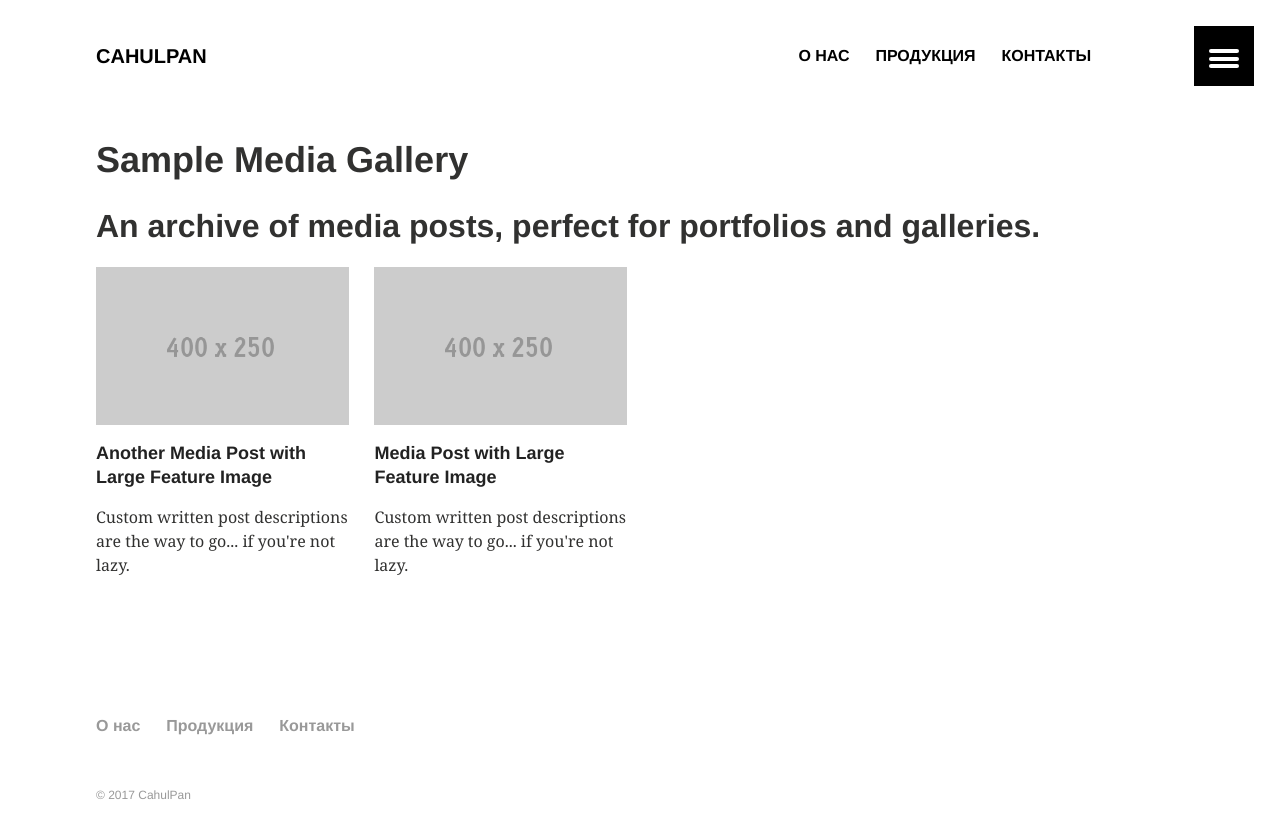
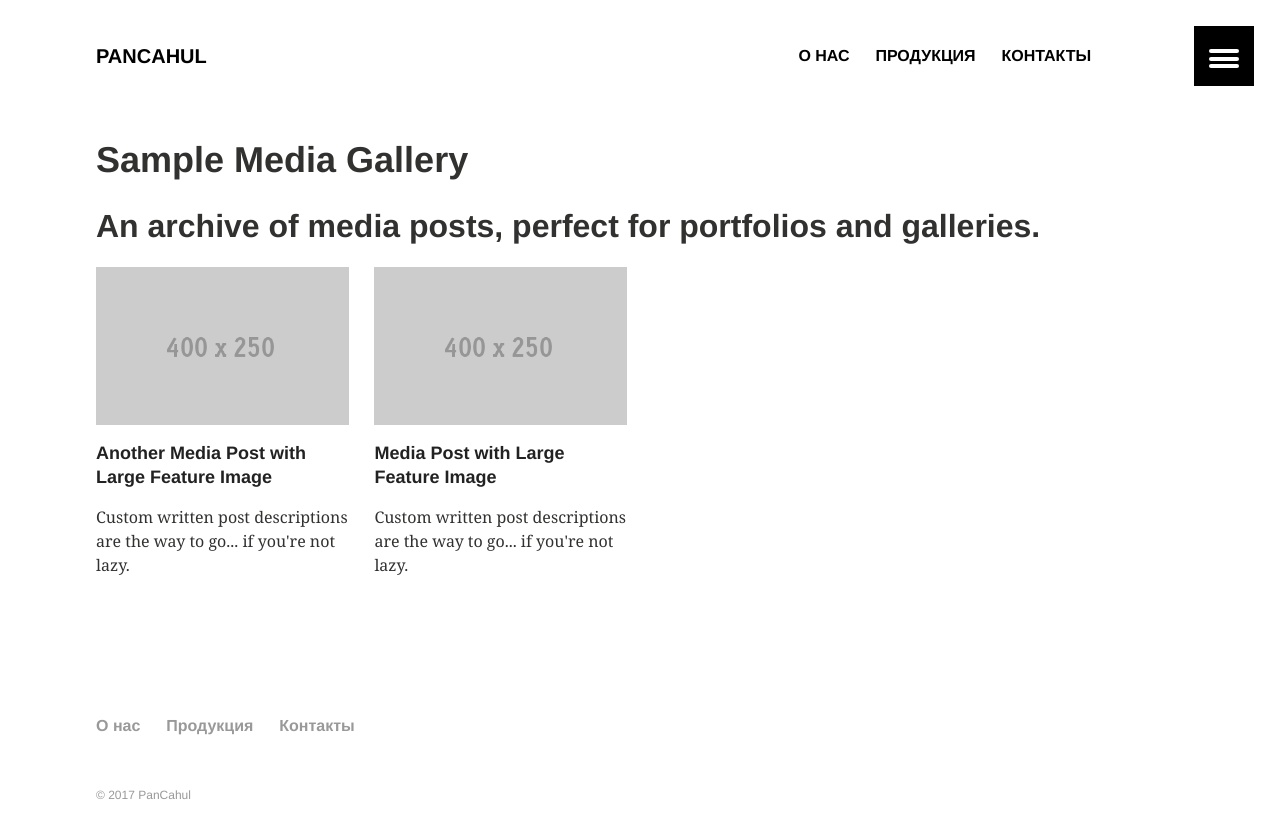
Before and after one commit to lxMBIT/cahulpan, a Jekyll site: the page built from media/index.md, in a window 1280 px wide. Shown: the top 838 px of the page. Built offline with Jekyll 4.4.1, drawn with Linux system fonts in a browser that asks for light colours.

Commit message:
Update _config.yml

```diff
--- a/_config.yml
+++ b/_config.yml
@@ -1,8 +1,8 @@
 # Site wide configuration
 
-title: CahulPan
+title: PanCahul
 baseurl: "/" # the subpath of your site, e.g. /blog
-description: "Cahulpan"
+description: "panCahul"
 logo: 120x120.gif
 teaser: 400x250.gif
 locale: en_US
```
